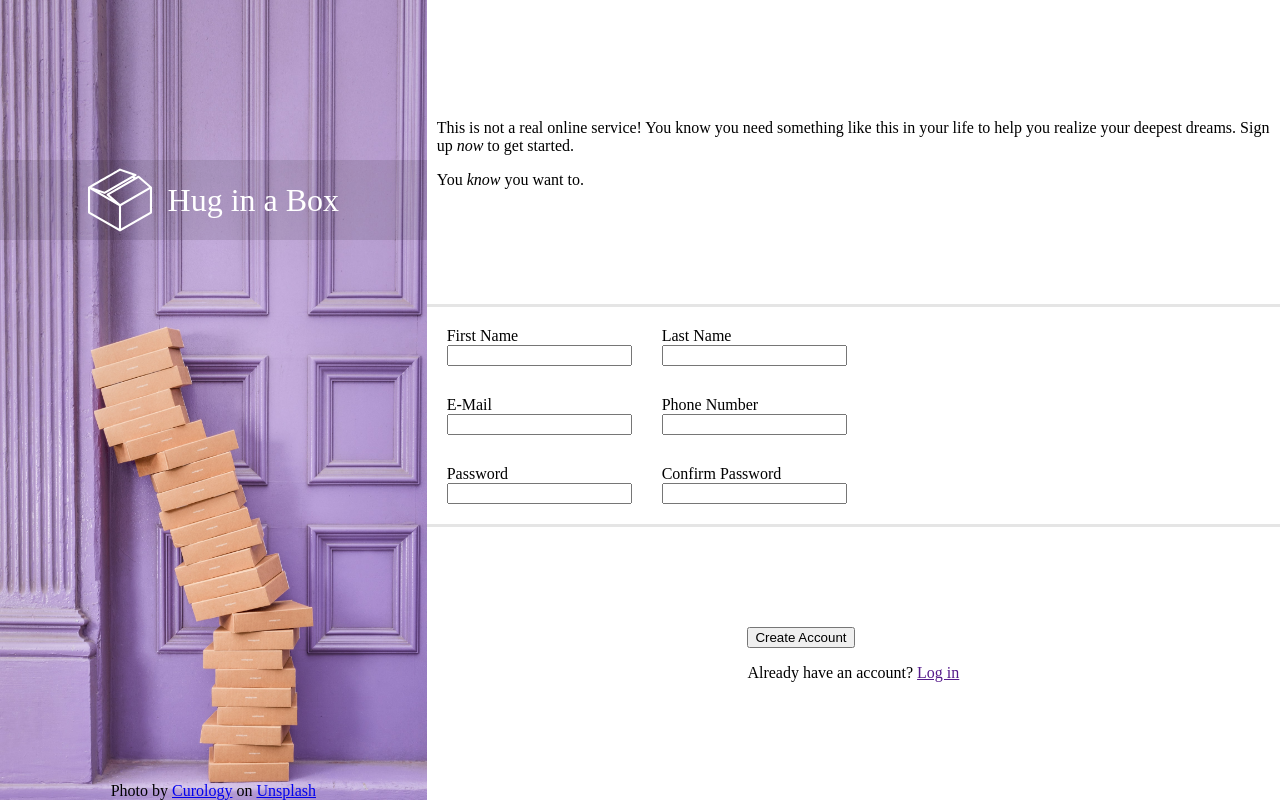
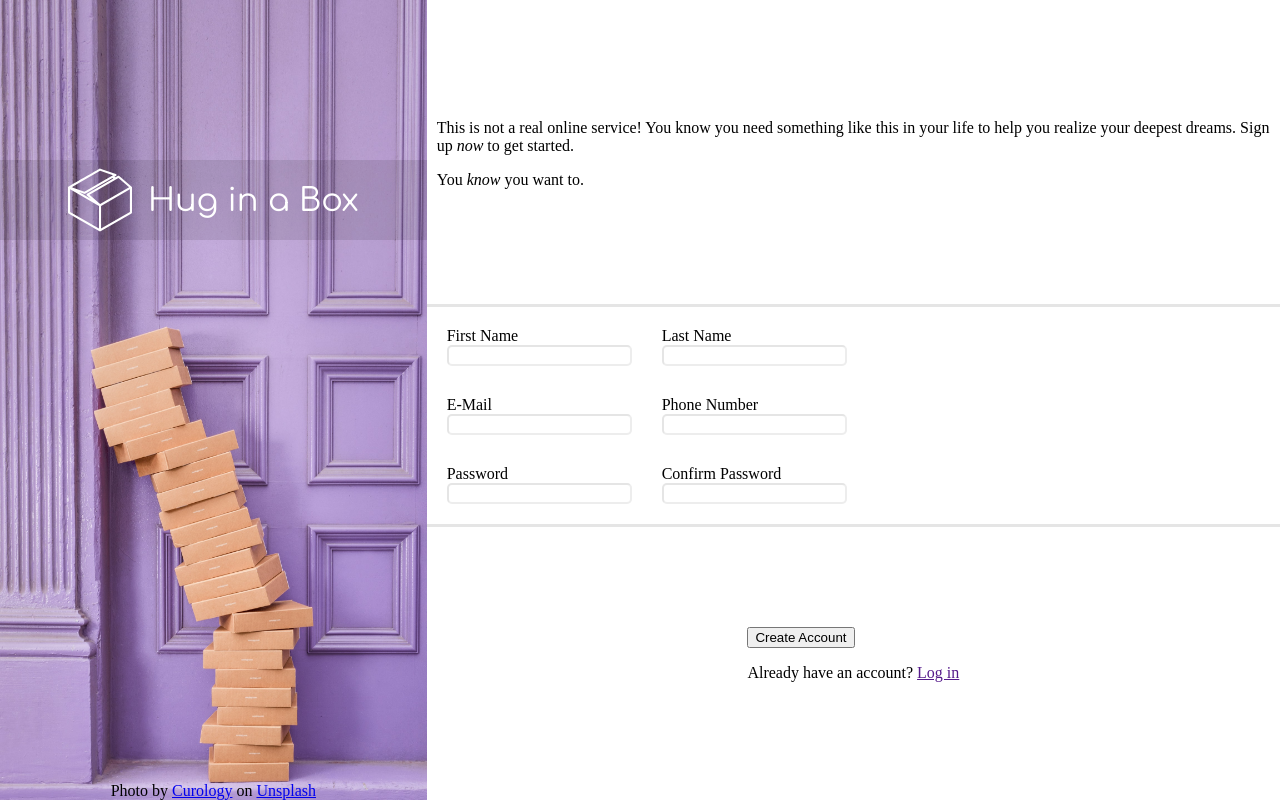
Before and after one commit to kleinezicke/sign-up-form, a plain HTML site: page index.html in a window 1280 px wide. Drawn offline with Linux system fonts and the light colour scheme.

Commit message:
Add Font

```diff
--- a/style.css
+++ b/style.css
@@ -1,5 +1,10 @@
 :root {
     --shadow: rgba(0, 0, 0, 0.1);
+}
+
+@font-face {
+    font-family: comfortaa;
+    src: url(Comfortaa-VariableFont_wght.ttf);
 }
 
 body {
@@ -50,6 +55,7 @@ img {
     font-size: 2rem;
     margin-left: 1rem;
     margin-right: auto;
+    font-family: comfortaa;
 }
 
 #sign-up-container {
@@ -78,4 +84,6 @@ form {
 
 .input>input {
     display: block;
+    border-color: var(--shadow);
+    border-radius: 5px;
 }
```
Also changed, not shown: Comfortaa-VariableFont_wght.ttf (added).
